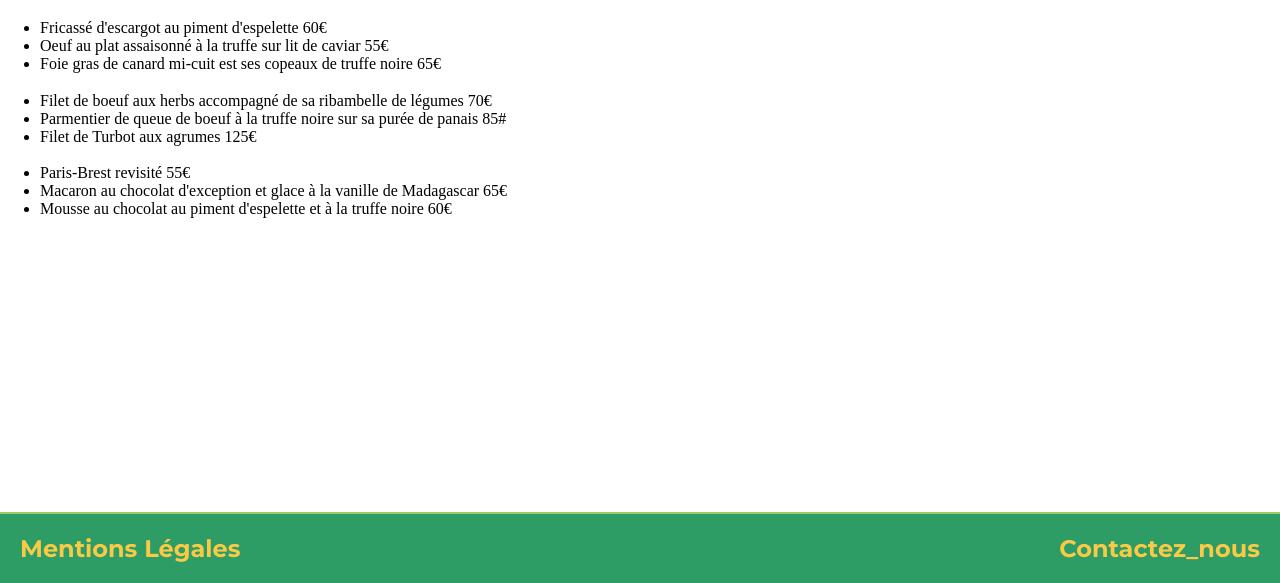
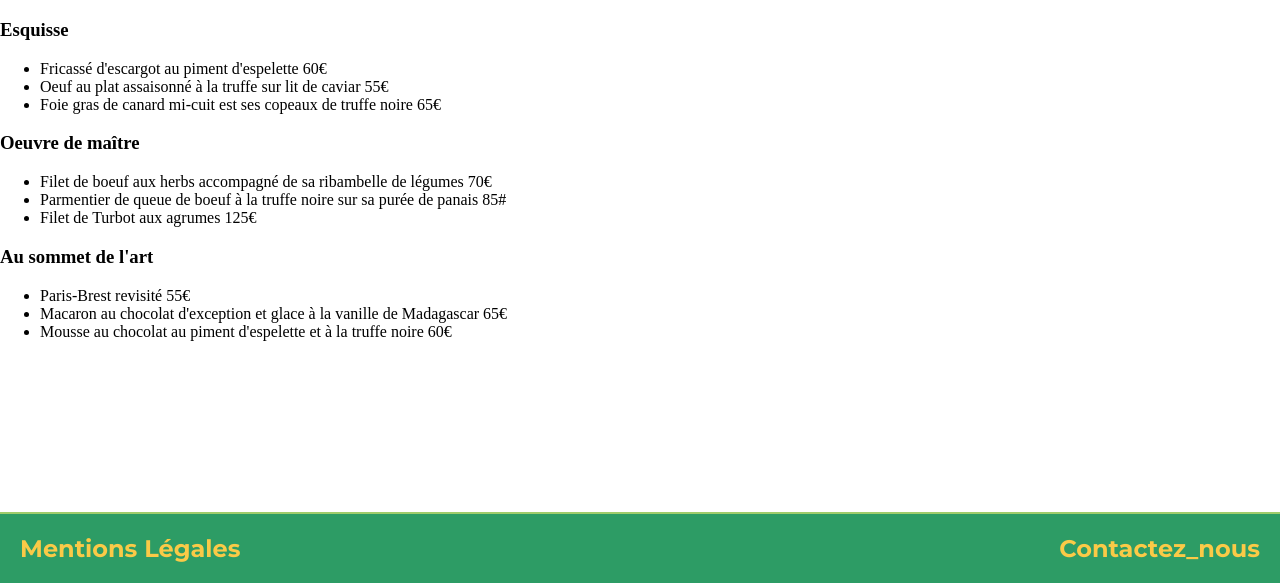
Before and after one commit to Amine-Be/Projet3, a plain HTML site: page menu_4.html in a window 1280 px wide. Shown: the part 217-800 px from the top of the page. Drawn offline with nearby package versions, Linux system fonts and the light colour scheme; files that its build step writes are made by us from their sources.

Commit message:
minor fixes

```diff
--- a/menu_4.html
+++ b/menu_4.html
@@ -20,34 +20,34 @@
         <h1>La palette du goût</h1>
         <div class="border">
             <div class="border_left"></div>
-            <h3></h3>
+            <h3>Esquisse</h3>
             <div class="border_right"></div>
+        </div>
             <ul>
                 <li>Fricassé d'escargot au piment d'espelette <span>60€</span></li>
                 <li>Oeuf au plat assaisonné à la truffe sur lit de caviar <span>55€</span></li>
                 <li>Foie gras de canard mi-cuit est ses copeaux de truffe noire <span>65€</span></li>
             </ul>
-        </div>
         <div class="border">
             <div class="border_left"></div>
-            <h3></h3>
+            <h3>Oeuvre de maître</h3>
             <div class="border_right"></div>
+        </div>
             <ul>
                 <li>Filet de boeuf aux herbs accompagné de sa ribambelle de légumes <span>70€</span></li>
                 <li>Parmentier de queue de boeuf à la truffe noire sur sa purée de panais <span>85#</span></li>
                 <li>Filet de Turbot aux agrumes <span>125€</span></li>
             </ul>
-        </div>
         <div class="border">
             <div class="border_left"></div>
-            <h3></h3>
+            <h3>Au sommet de l'art</h3>
             <div class="border_right"></div>
-            <ul>
+        </div>
+           <ul>
                 <li>Paris-Brest revisité <span>55€</span></li>
                 <li>Macaron au chocolat d'exception et glace à la vanille de Madagascar <span>65€</span></li>
                 <li>Mousse au chocolat au piment d'espelette et à la truffe noire <span>60€</span></li>
             </ul>
-        </div>
     </div>
     <footer>
         <a href="mentions_legales.html" target="_blank">Mentions Légales</a>
```
